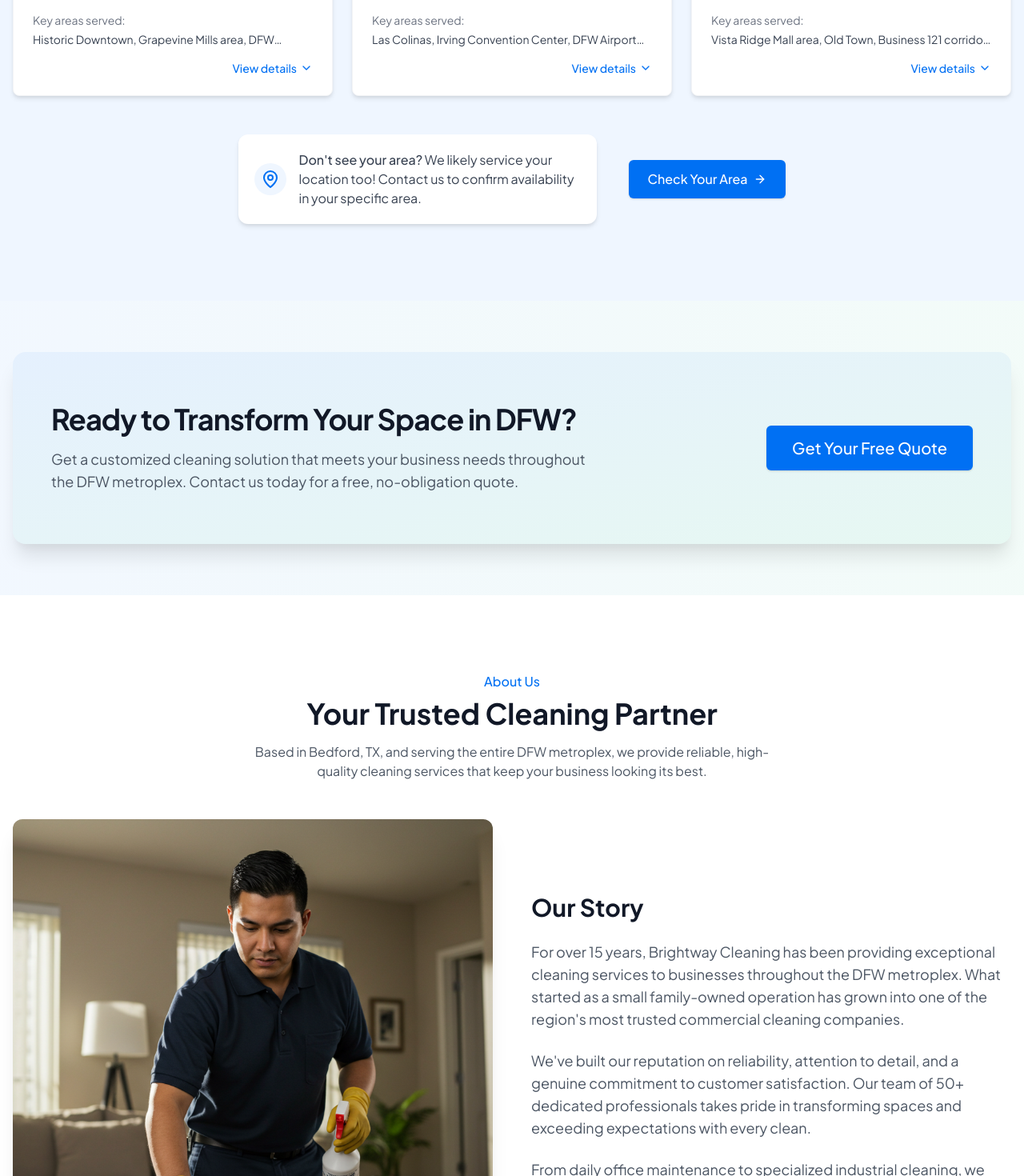
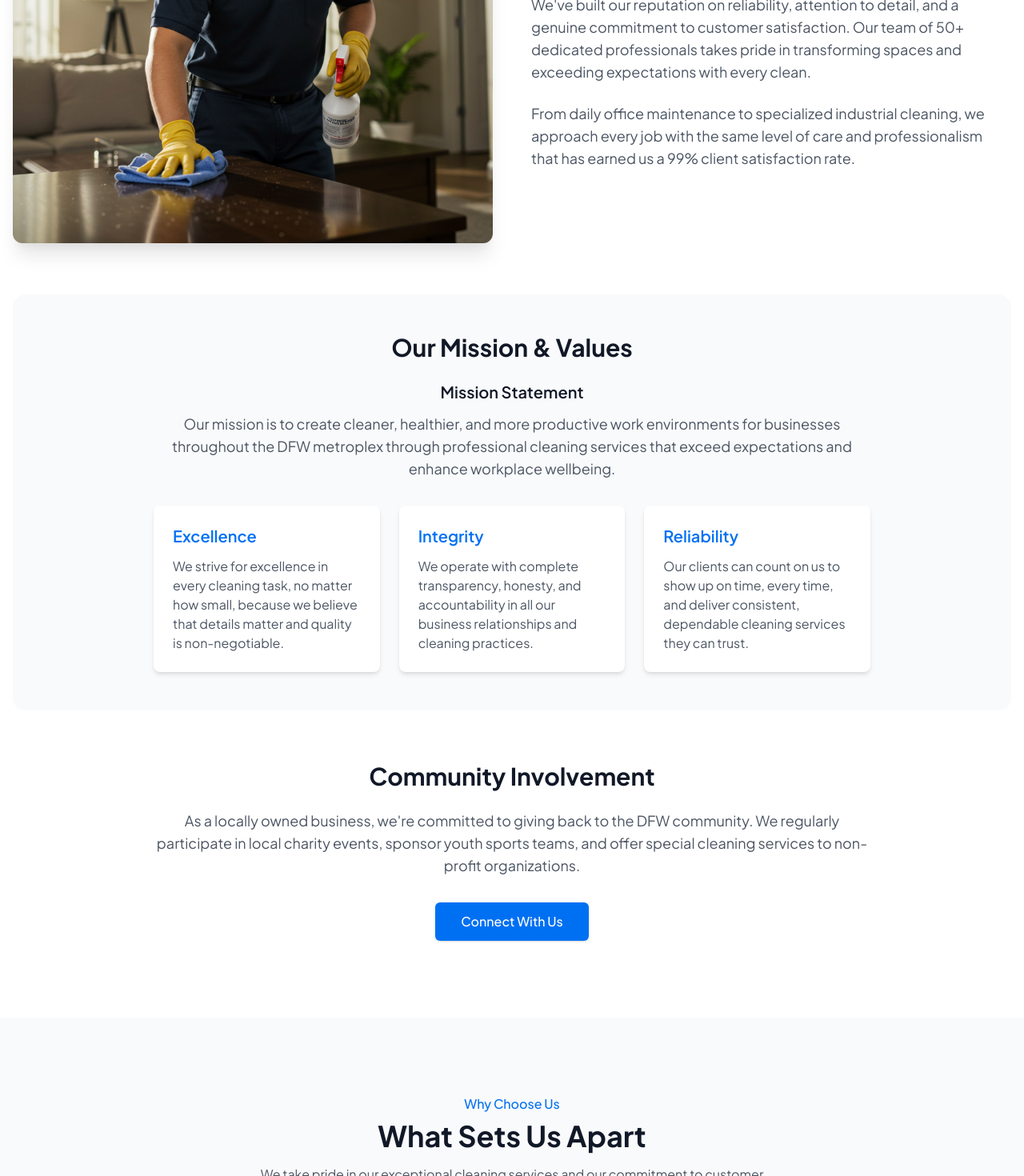
Before and after one commit to bennyortiz/brightway-website-code, a Next.js app: page / in a window 1280 px wide. Shown: the part 3040-4510 px from the top of the page at 80% size. Built offline with nearby package versions, Linux system fonts and the light colour scheme; a web font is replaced by a local one.

Commit message:
Reposition ServiceAreas section and update footer with DFW locations

```diff
--- a/app/constants/navigationItems.ts
+++ b/app/constants/navigationItems.ts
@@ -19,12 +19,12 @@ export const footerNavigation = {
     { name: 'Waste Management', href: '#services' },
   ],
   locations: [
-    { name: 'Los Angeles', href: '#service-areas' },
-    { name: 'San Diego', href: '#service-areas' },
-    { name: 'Orange County', href: '#service-areas' },
-    { name: 'San Francisco', href: '#service-areas' },
-    { name: 'Sacramento', href: '#service-areas' },
-    { name: 'San Jose', href: '#service-areas' },
+    { name: 'Dallas', href: '#service-areas' },
+    { name: 'Fort Worth', href: '#service-areas' },
+    { name: 'Plano', href: '#service-areas' },
+    { name: 'Irving', href: '#service-areas' },
+    { name: 'Arlington', href: '#service-areas' },
+    { name: 'Frisco', href: '#service-areas' },
   ],
   company: [
     { name: 'About Us', href: '#about' },
--- a/app/constants/siteConfig.ts
+++ b/app/constants/siteConfig.ts
@@ -43,12 +43,12 @@ export const siteConfig = {
     },
     email: 'brightwaycleaningco@gmail.com',
     address: {
-      street: 'Bedford, TX',
+      street: '1234 Industrial Blvd',
       city: 'Bedford',
       state: 'TX',
-      zip: '',
+      zip: '76022',
       country: 'USA',
-      full: 'Bedford, TX', // Combined address as displayed on the site
+      full: '1234 Industrial Blvd, Bedford, TX 76022', // Combined address as displayed on the site
       maps: 'https://maps.google.com/?q=Bedford+TX',
     },
     hours: 'Monday - Friday: 8:00 AM - 6:00 PM',
@@ -111,10 +111,10 @@ export const siteConfig = {
       'Arlington',
       'Irving',
       'Plano',
-      'Euless',
+      'Frisco',
+      'McKinney',
       'Grapevine',
-      'Hurst',
-      'DFW Metroplex',
+      'Southlake',
     ],
     businessType: 'Commercial Cleaning Service',
     businessCategory: 'Professional Services',
--- a/app/page.tsx
+++ b/app/page.tsx
@@ -41,9 +41,9 @@ export const metadata: Metadata = generatePageMetadata({
  * Sections are rendered in a specific order to create a cohesive user experience:
  * 1. Hero - Main banner with headline and call to action
  * 2. Services - Overview of cleaning services offered
- * 3. Service Areas - Locations where we provide services
- * 4. About - Company information and values
- * 5. Why Choose Us - Competitive advantages and benefits
+ * 3. About - Company information and values
+ * 4. Why Choose Us - Competitive advantages and benefits
+ * 5. Service Areas - Locations where we provide services
  * 6. Testimonials - Customer reviews and feedback
  * 7. FAQ - Frequently asked questions
  * 8. Contact - Contact form and information
@@ -54,10 +54,10 @@ export default function Home() {
       <SEO type="all" />
       <Hero />
       <Services />
-      <ServiceAreas />
       <CTABanner />
       <About />
       <WhyChooseUs />
+      <ServiceAreas />
       <Testimonials />
       <FAQ />
       <Contact />
```
